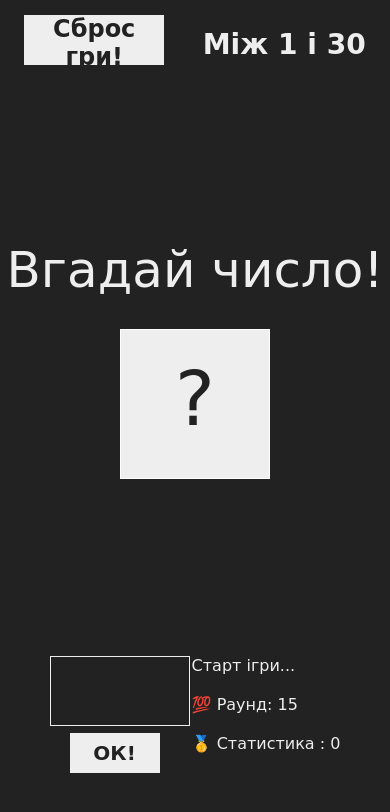
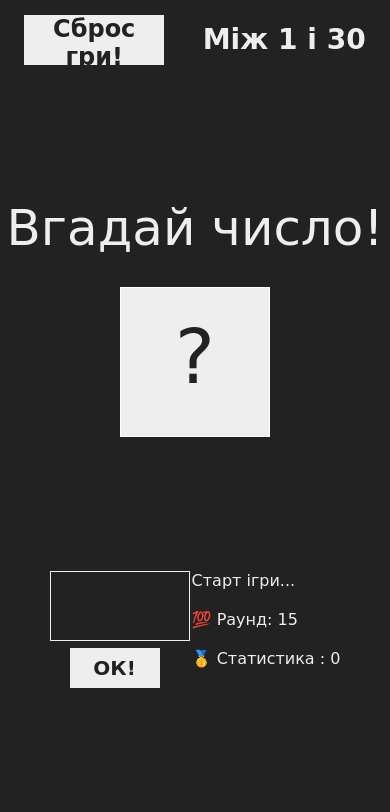
Before and after one commit to Buchkovskiy1996/Gues-My-Number, a plain HTML site: page index.html in a window 390 px wide. Drawn offline with Linux system fonts and the light colour scheme; a web font is replaced by a local one.

Commit message:
editing css files to adapt the correct display

```diff
--- a/style.css
+++ b/style.css
@@ -42,7 +42,7 @@ border: none;
 }
 
 .between_text {
-padding-top: 13px;
+padding-top: 8px;
 }
 
 .content {
@@ -142,7 +142,10 @@ bottom: 0px;
         text-align: center;
     }
         .btn_check {
-            bottom: -20px;
+        bottom: -20px;
+        }
+        .content {
+        height: 60vh;
         }
 }
 
```
